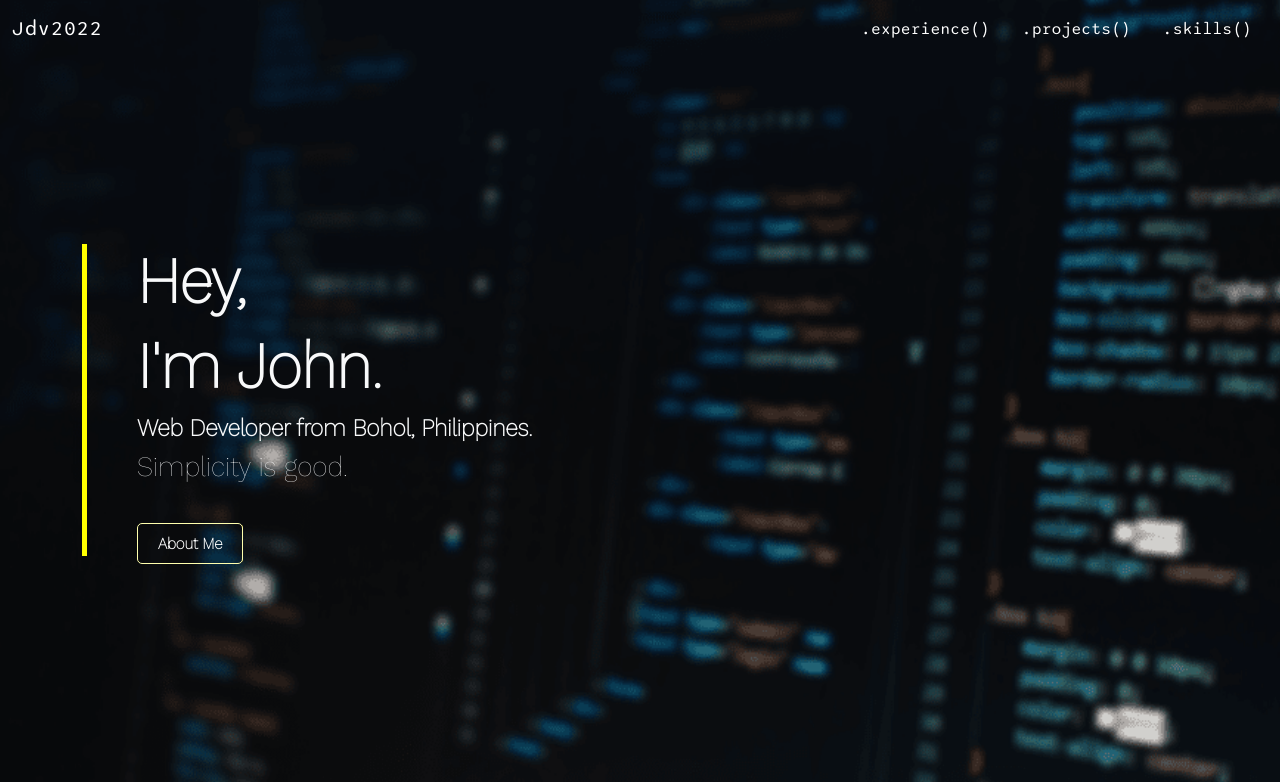
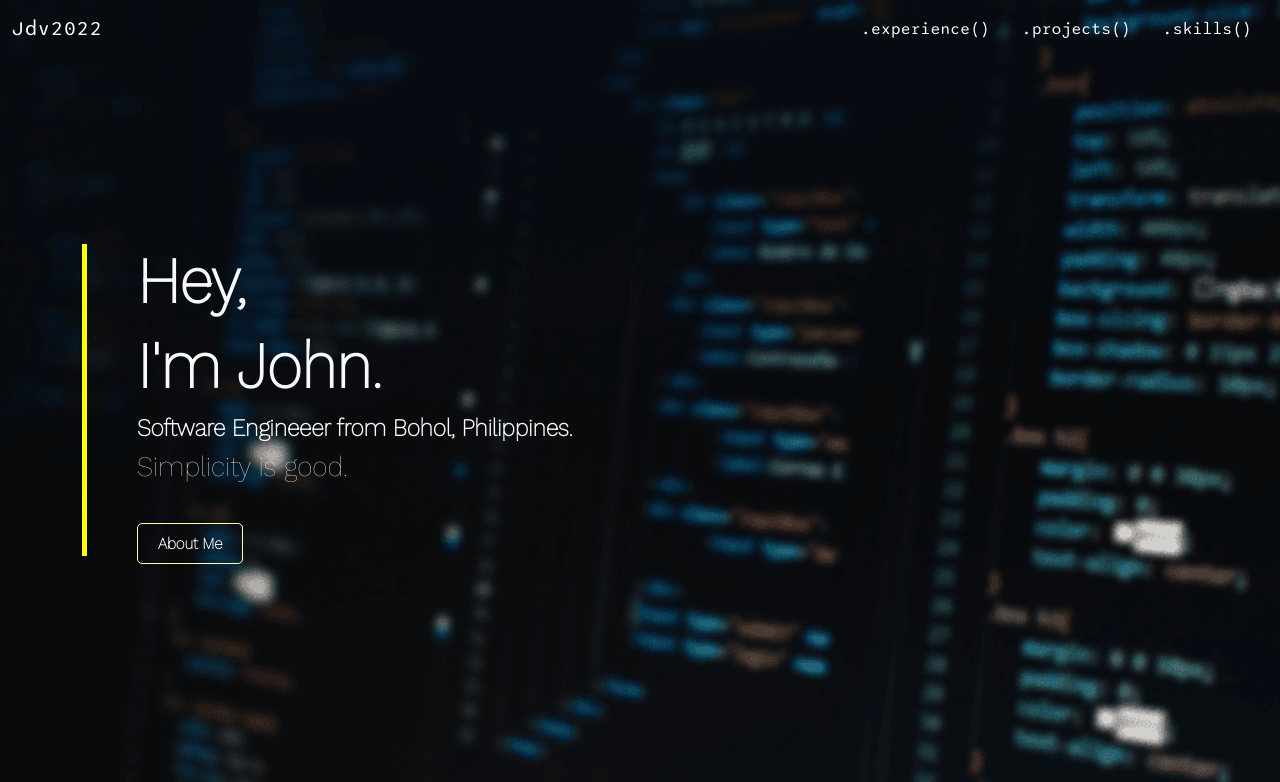
Before and after one commit to Jdv2022/Me2022, a plain HTML site: page index.html in a window 1280 px wide. Shown: the top 782 px of the page. Drawn offline with nearby package versions, Linux system fonts and the light colour scheme.

Commit message:
software engineer

```diff
--- a/index.html
+++ b/index.html
@@ -17,7 +17,7 @@
         <script src="https://ajax.googleapis.com/ajax/libs/jquery/3.6.0/jquery.min.js"></script>
 
         <title>
-            jdv2022 | Software Developer
+            jdv2022 | Software Engineer
         </title>
 
         <link rel = "preload" href = "css\main.css" as = "style">
@@ -49,7 +49,7 @@
                 <div class="col-12 font-header text-light">
                     <h1>Hey,</h1>
                     <h1>I'm John.</h1>
-                    <h2>Web Developer from Bohol, Philippines.</h2>
+                    <h2>Software Engineeer from Bohol, Philippines.</h2>
                     <h3 class="mb-5">Simplicity is good.</h3>
                     <a class="button" href="" data-bs-toggle="modal" data-bs-target="#aboutMe">About Me</a>
                 </div>
@@ -310,7 +310,7 @@
                                 <h3 class="m-0 p-0">About Me</h3>
                                 <small>A photo of me in 2020</small>
                             </div>
-                            <p class="text-justify">Hello, I'm John Dennis Vistal, a <span class="custom-bold">Web Developer</span> with a degree in Mechanical Engineering. After graduating, I worked in the field for over a year, and then I shifted gears to explore opportunities in the tech industry.</p>
+                            <p class="text-justify">Hello, I'm John Dennis Vistal, a <span class="custom-bold">Software Engineer</span> with a degree in Mechanical Engineering. After graduating, I worked in the field for over a year, and then I shifted gears to explore opportunities in the tech industry.</p>
                             <p class="text-justify">"Nothing in life is to be feared, it is only to be understood. Now is the time to understand more, so that we may fear less." - Marie Curie</p>
                             <p class="text-justify">Embracing the words of Marie Curie, 'Nothing in life is to be feared, it is only to be understood'. This philosophy guides my approach to my day-to-day life, allowing me to face challenges with curiosity.</p>
                         </div>
```
